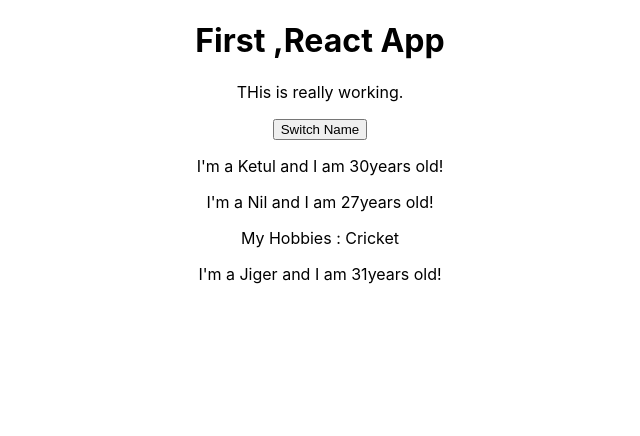
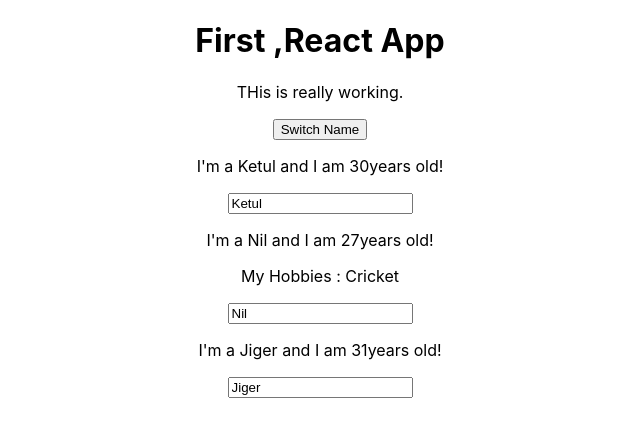
Before and after one commit to ketulsuthar/react-complete-guide, a React (Create React App) app in the folder react-complete-guide/: page / in a window 1280 px wide. Shown: the top 436 px of the page, without its empty margins (320-960 px from the left). Built offline with nearby package versions, Linux system fonts and the light colour scheme.

Commit message:
Added input text and called onchange method

```diff
--- a/react-complete-guide/src/Person/Person.js
+++ b/react-complete-guide/src/Person/Person.js
@@ -5,6 +5,7 @@ const person = (props) => {
         <div>
             <p onClick={props.click}>I'm a {props.name} and I am {props.age }years old!</p>
             <p>{props.children}</p>
+            <input type="text" onChange={props.changed} value={props.name} />
         </div>
     );
 }
```
